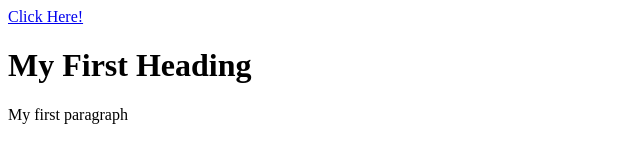
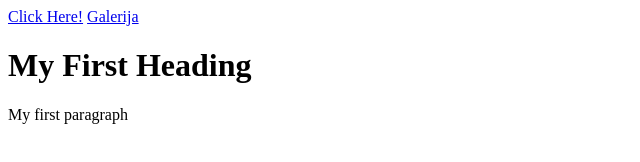
Before and after one commit to inesele/webpage2, a plain HTML site: page index.html in a window 1280 px wide. Shown: the full height of the page, 0-640 px from the left. Drawn offline with Linux system fonts and the light colour scheme.

Commit message:
Update index.html

```diff
--- a/index.html
+++ b/index.html
@@ -4,6 +4,8 @@
 
   <a href="poga.html">Click Here!</a>
 
+ <a href="bilde.html">Galerija</a>
+
 <h1>My First Heading</h1>
 <p>My first paragraph</p>
 
```
